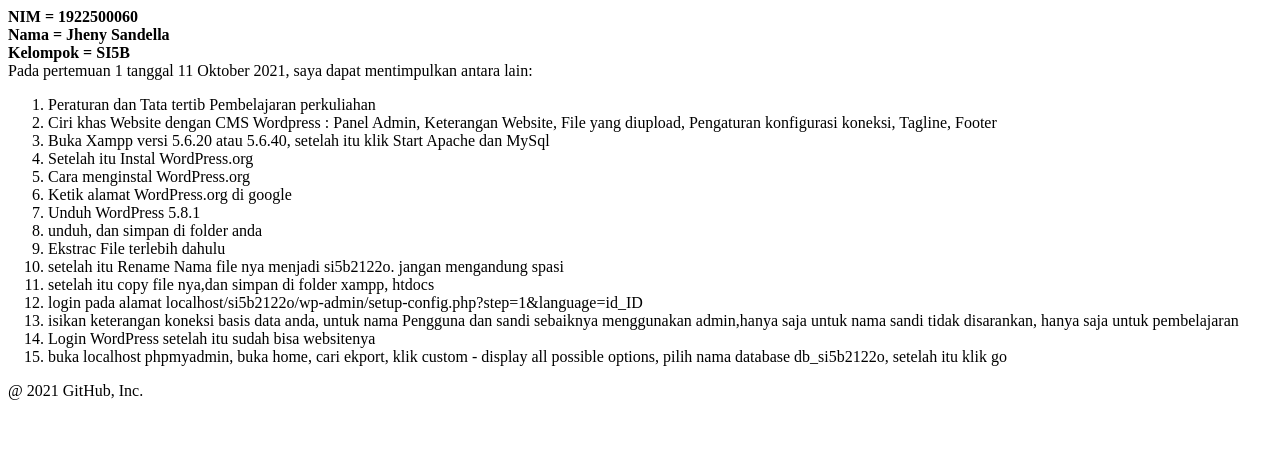
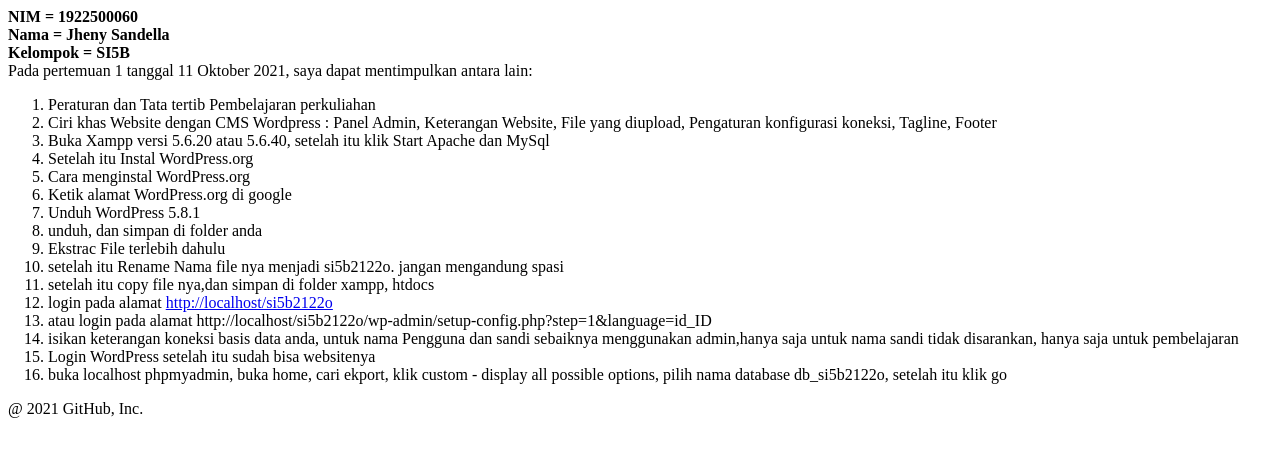
Before and after one commit to jhenysandella/si5b2122o, a plain HTML site: page 1/index.html in a window 1280 px wide. Drawn offline with Linux system fonts and the light colour scheme.

Commit message:
Update index.html

```diff
--- a/1/index.html
+++ b/1/index.html
@@ -17,7 +17,8 @@ Pada pertemuan 1 tanggal 11 Oktober 2021, saya dapat mentimpulkan antara lain:<b
   <li>Ekstrac File terlebih dahulu</li>
   <li>setelah itu Rename Nama file nya menjadi si5b2122o. jangan mengandung spasi</li>
   <li>setelah itu copy file nya,dan simpan di folder xampp, htdocs</li>
-  <li> login pada alamat localhost/si5b2122o/wp-admin/setup-config.php?step=1&language=id_ID</li>
+  <li> login pada alamat <a href="http://localhost/si5b2122o" target="_blank">http://localhost/si5b2122o</a></li>
+  <li> atau login pada alamat http://localhost/si5b2122o/wp-admin/setup-config.php?step=1&language=id_ID
   <li>isikan keterangan koneksi basis data anda, untuk nama Pengguna dan sandi sebaiknya menggunakan admin,hanya saja untuk nama sandi tidak disarankan, hanya saja untuk pembelajaran</li>
   <li>Login WordPress setelah itu sudah bisa websitenya</li>
   <li>buka localhost phpmyadmin, buka home, cari ekport, klik custom - display all possible options, pilih nama database db_si5b2122o, setelah itu klik go</li>
```
